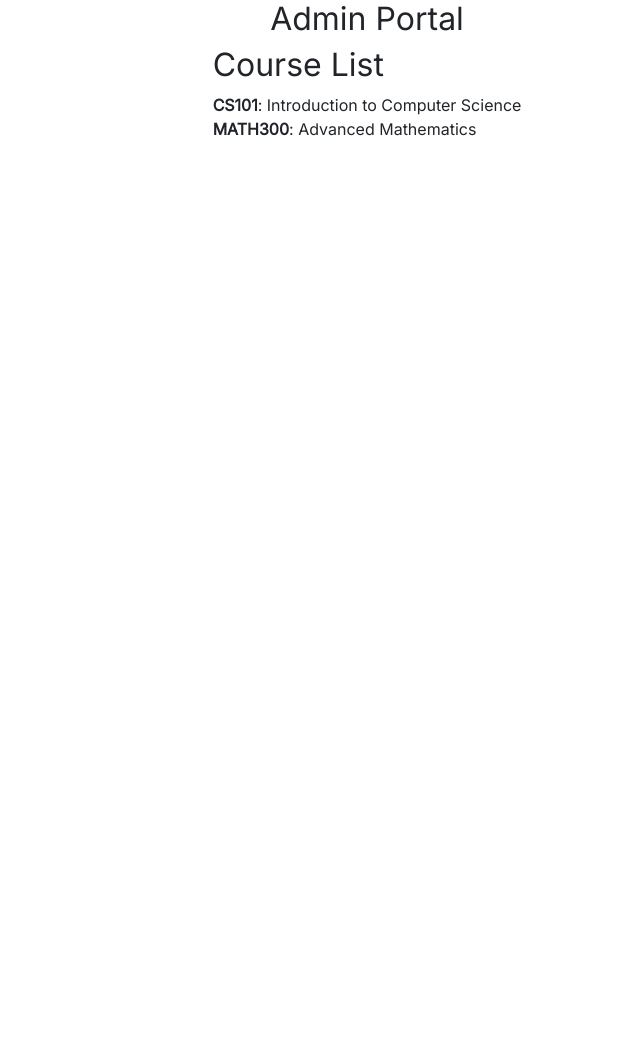
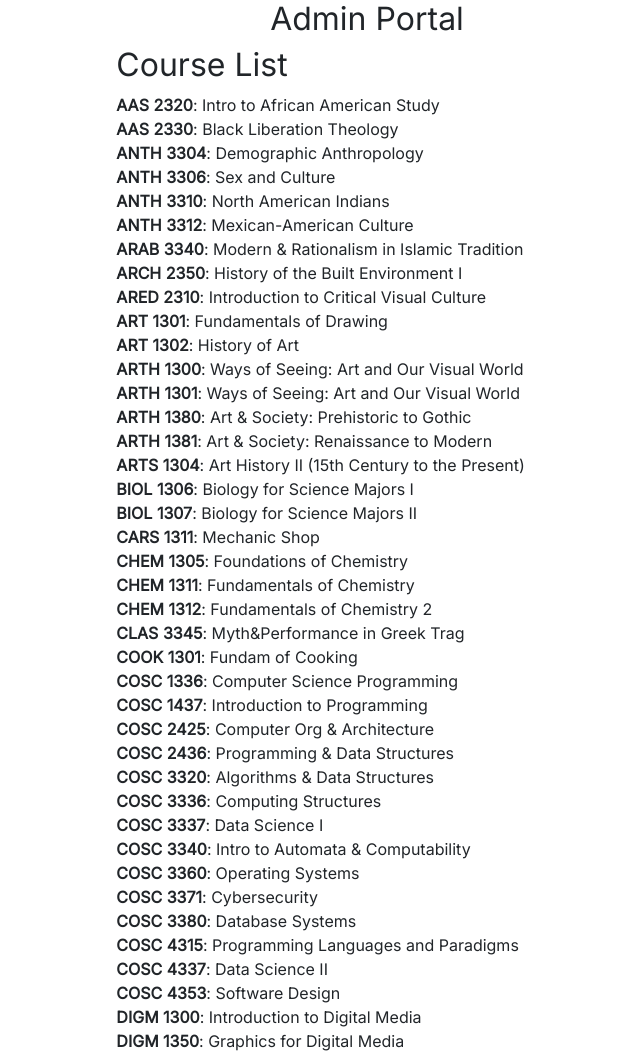
Before and after one commit to eventura26/Academic-Map, a plain HTML site: page administration.html in a window 1280 px wide. Shown: the top 1056 px of the page, without its empty margins (273-913 px from the left). Before the commit the page ends 800 px from the top, so only its background shows below. Drawn offline with nearby package versions, Linux system fonts and the light colour scheme.

Commit message:
course list

```diff
--- a/administration.html
+++ b/administration.html
@@ -18,26 +18,33 @@
     </div>
 
     <script>
-        const courseList = document.getElementById('courseList')
 
-        const courses = [
-            { name: 'Introduction to Computer Science', code: 'CS101' },
-            { name: 'Advanced Mathematics', code: 'MATH300' },
-            // ... more courses
-        ];
 
-        // Function to render courses
-        function renderCourses() {
-            courses.forEach(course => {
-                const courseElement = document.createElement('div');
-                courseElement.className = 'course-item';
-                courseElement.innerHTML = `<strong>${course.code}</strong>: ${course.name}`;
-                courseList.appendChild(courseElement);
-            });
-        }
+        document.addEventListener('DOMContentLoaded', function() {
+    fetch('courses.json')
+    .then(response => response.json())
+    .then(data => renderCourses(data.allCourses));
+});
 
-        // Call the function to render courses
-        renderCourses();
+function renderCourses(allCourses) {
+    const courseList = document.getElementById('courseList');
+
+    const sortedCourses = Object.entries(allCourses).sort((a, b) => {
+        const courseCodeA = a[0];
+        const courseCodeB = b[0];
+        return courseCodeA.localeCompare(courseCodeB);
+    });
+
+
+    sortedCourses.forEach(([courseCode, course]) => {
+        const courseElement = document.createElement('div');
+        courseElement.className = 'course-item';
+        courseElement.innerHTML = `
+            <strong>${courseCode}</strong>: ${course.courseName}`;
+        courseList.appendChild(courseElement);
+    });
+}
+        // renderCourses();
     </script>
 
 </body>
```
